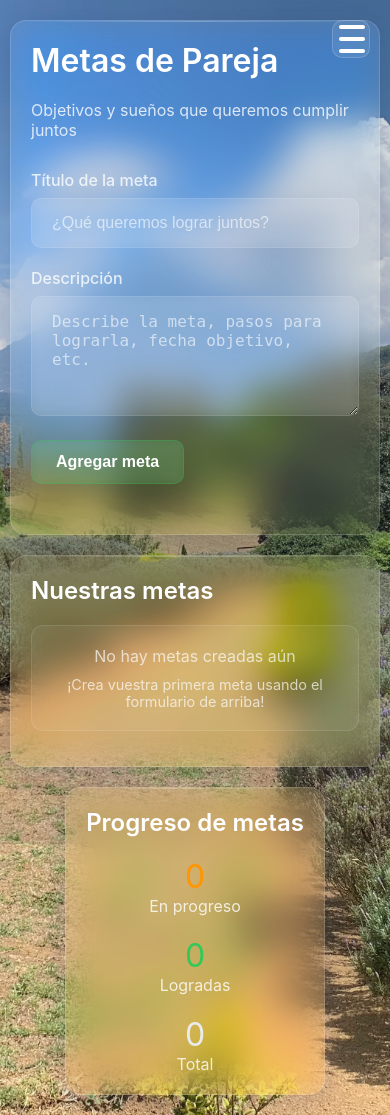
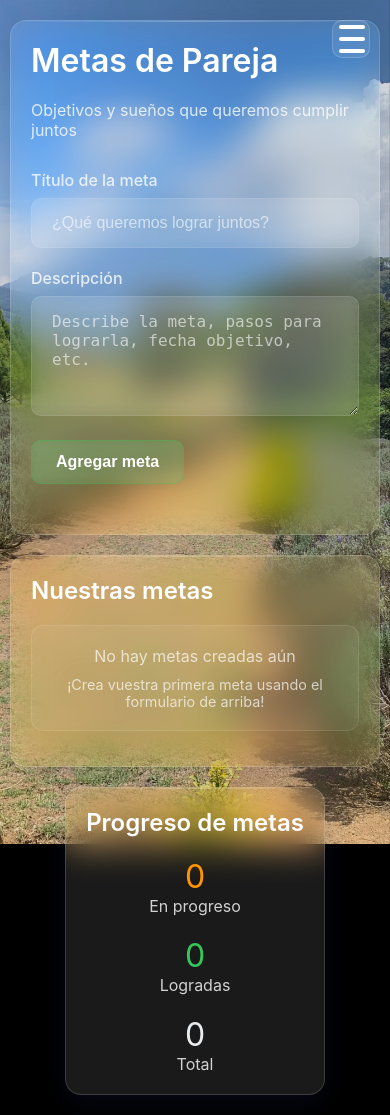
Before and after one commit to EsthebanHeredia/virtualFarm, a Flask app: page /goals in a window 390 px wide. Run offline with Flask 3, Linux system fonts and the light colour scheme; a user stored in the database is signed in; data that the repository does not hold is empty.

Commit message:
De verdad espero que funcione esta vez

```diff
--- a/static/css/style.css
+++ b/static/css/style.css
@@ -22,14 +22,25 @@
 
 body {
     font-family: -apple-system, BlinkMacSystemFont, 'Segoe UI', Roboto, Oxygen, Ubuntu, Cantarell, sans-serif;
+    background-color: #000; /* Color de fondo como fallback */
+    color: var(--text-primary);
+    min-height: 100vh;
+    position: relative;
+}
+
+/* Aplicamos la imagen de fondo a un pseudo-elemento para mejor control */
+body::after {
+    content: '';
+    position: fixed;
+    top: 0;
+    left: 0;
+    width: 100%;
+    height: 100%;
     background-image: url('/static/images/granjita.webp');
     background-repeat: no-repeat;
     background-position: center center;
     background-size: cover;
-    /* background-attachment: fixed; removed for iOS compatibility */
-    color: var(--text-primary);
-    min-height: 100vh;
-    position: relative;
+    z-index: -2;
 }
 
 /* Overlay para mejorar legibilidad */
@@ -634,14 +645,27 @@ textarea {
     background: rgba(255, 255, 255, 0.3); /* Más translúcido */
 }
 
+/* Fallback para navegadores que no soportan webp */
 @supports not (background-image: url('/static/images/granjita.webp')) {
-  body {
-    background-image: url('/static/images/granjita.png'); /* fallback para navegadores que no soportan webp */
+  body::after {
+    background-image: url('/static/images/granjita.png');
   }
 }
 
-@media (max-width: 768px) {
-  body {
-    /* background-attachment intentionally not set to avoid iOS bugs */
+/* Ajustes específicos para iOS */
+@media screen and (max-width: 1024px) {
+  body::after {
+    background-attachment: scroll; /* Evita problemas en iOS */
+    height: 100vh; /* Usar vh en lugar de 100% */
+    /* Ajuste para dispositivos más pequeños */
+    background-position: center top;
   }
 }
+
+/* Ajustes específicos para dispositivos móviles más pequeños */
+@media screen and (max-width: 480px) {
+  body::after {
+    background-position: center top;
+    background-size: auto 100%; /* Asegura que al menos una dimensión cubra la pantalla */
+  }
+}
```
